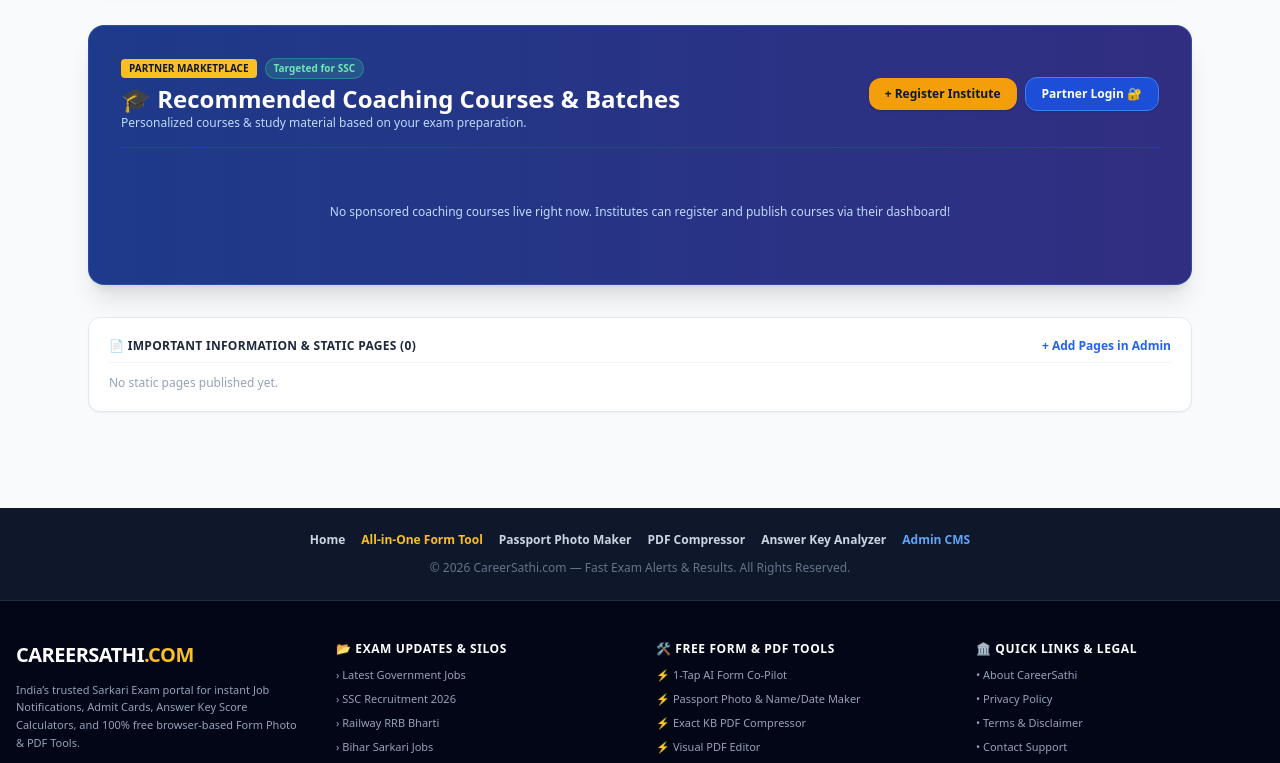
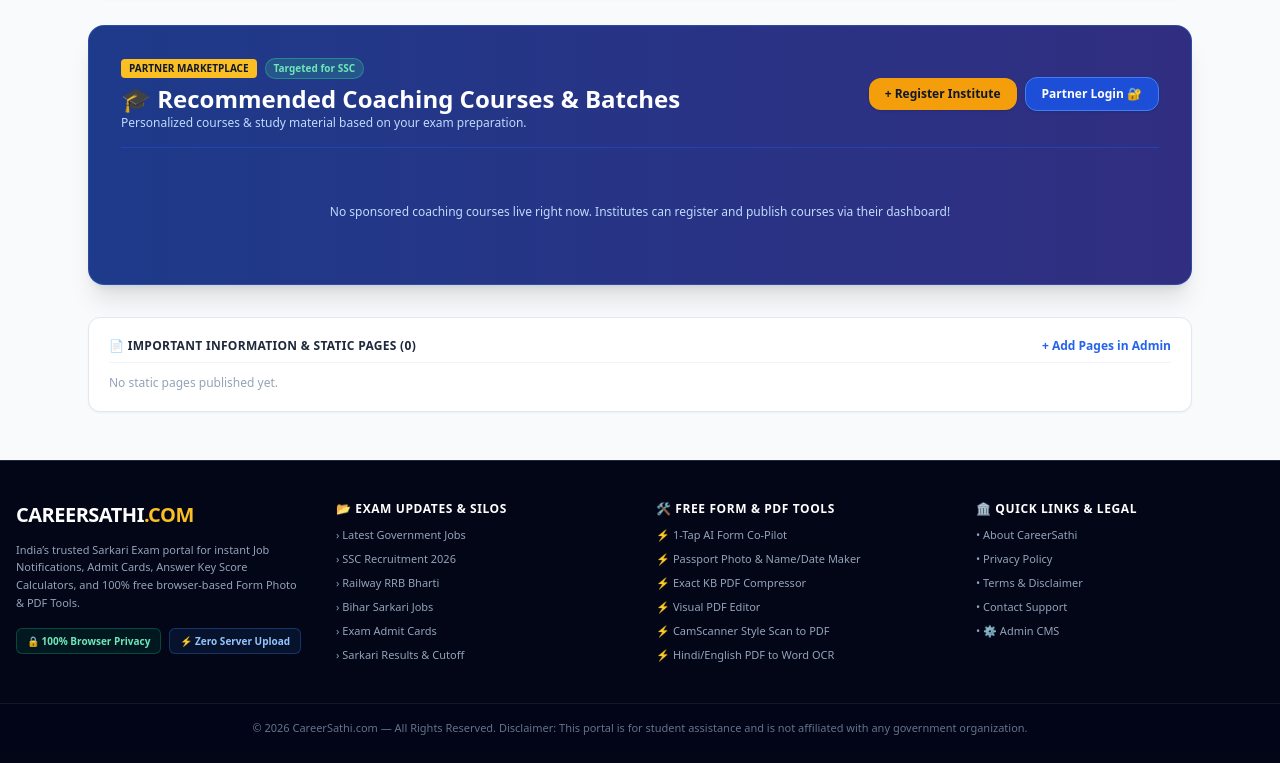
Before and after one commit to alam04hjp-tech/career3, a Next.js app: page / in a window 1280 px wide. Shown: the part 1518-2281 px from the top of the page. Built offline with nearby package versions, Linux system fonts and the light colour scheme.

Commit message:
7nightupdate 6

```diff
--- a/app/page.tsx
+++ b/app/page.tsx
@@ -605,26 +605,7 @@ export default function Home() {
             </div>
           )}
         </section>
-
       </main>
-
-      {/* Footer with Dynamic Static Pages */}
-      <footer className="bg-slate-900 text-slate-400 py-6 px-4 text-xs mt-12 space-y-3">
-        <div className="max-w-6xl mx-auto flex flex-wrap justify-center gap-4 font-bold text-slate-300">
-          <Link href="/" className="hover:text-white transition">Home</Link>
-          <Link href="/tools/form-tool" className="text-amber-400 hover:underline">All-in-One Form Tool</Link>
-          <Link href="/tools/passport-photo-maker" className="hover:text-white">Passport Photo Maker</Link>
-          <Link href="/tools/pdf-compressor" className="hover:text-white">PDF Compressor</Link>
-          <Link href="/tools/answer-key-analyzer" className="hover:text-white">Answer Key Analyzer</Link>
-          {staticPages.map((pg) => (
-            <Link key={pg.id} href={`/pages/${pg.slug}`} className="hover:text-white underline transition">
-              {pg.title}
-            </Link>
-          ))}
-          <Link href="/admin" className="text-blue-400 hover:text-blue-300 transition">Admin CMS</Link>
-        </div>
-        <p className="text-center text-slate-500">© 2026 CareerSathi.com — Fast Exam Alerts &amp; Results. All Rights Reserved.</p>
-      </footer>
     </div>
   );
 }
```
